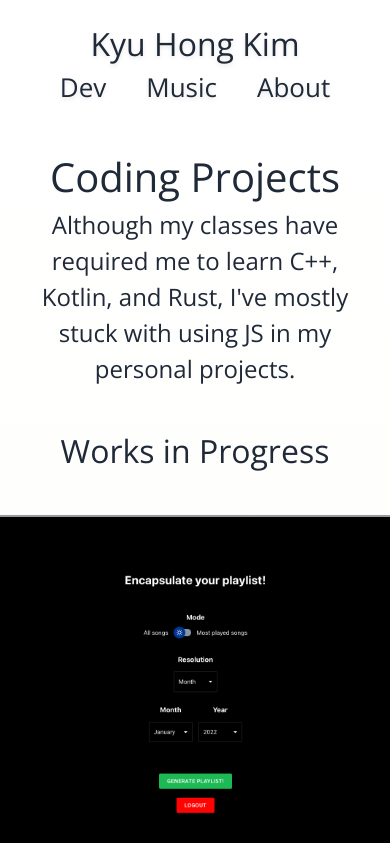
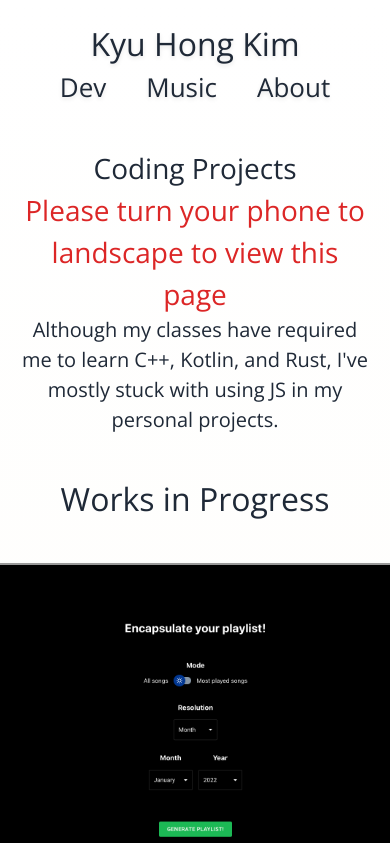
Before and after one commit to 03kkim/kyusite, a Next.js app: page /dev in a window 390 px wide. Shown: the top 843 px of the page. Built offline with nearby package versions, Linux system fonts and the light colour scheme.

Commit message:
Hompage responsiveness

```diff
--- a/pages/about.js
+++ b/pages/about.js
@@ -2,7 +2,7 @@ import Header from "../components/Header";
 
 function About() {
   return (
-    <div className="bg h-screen">
+    <div className="bg h-full">
       <Header />
       <main className="main">
         <div className="text-[40px] text-center">About Me</div>
--- a/pages/dev.js
+++ b/pages/dev.js
@@ -15,8 +15,13 @@ export default function Dev() {
     <div className="bg h-full">
       <Header />
       <main className="main">
-        <div className="text-[40px] text-center ">Coding Projects</div>
-        <div className="text-[24px] text-center 2xl:px-44">
+        <div className="text-[28px] sm:text-[32px] md:text-[40px] text-center ">
+          Coding Projects
+        </div>
+        <div className="text-[28px] text-red-600 sm:h-0 visible sm:invisible text-center">
+          <b>Please turn your phone to landscape to view this page</b>
+        </div>
+        <div className="text-[20px] sm:text-[22px] md:text-[24px] text-center 2xl:px-44">
           Although my classes have required me to learn C++, Kotlin, and Rust,
           I&apos;ve mostly stuck with using JS in my personal projects.
         </div>
--- a/pages/music.js
+++ b/pages/music.js
@@ -7,6 +7,9 @@ export default function Music() {
       <Header />
       <main className="main">
         <div className="text-[40px] text-center ">Music Projects</div>
+        <div className="text-[28px] text-red-600 sm:h-0 visible sm:invisible text-center">
+          <b>Please turn your phone to landscape to view this page</b>
+        </div>
         <div className="text-[24px] text-center 2xl:px-44">
           I dedicate a lot of my free time to making music, both live and
           produced!
```
